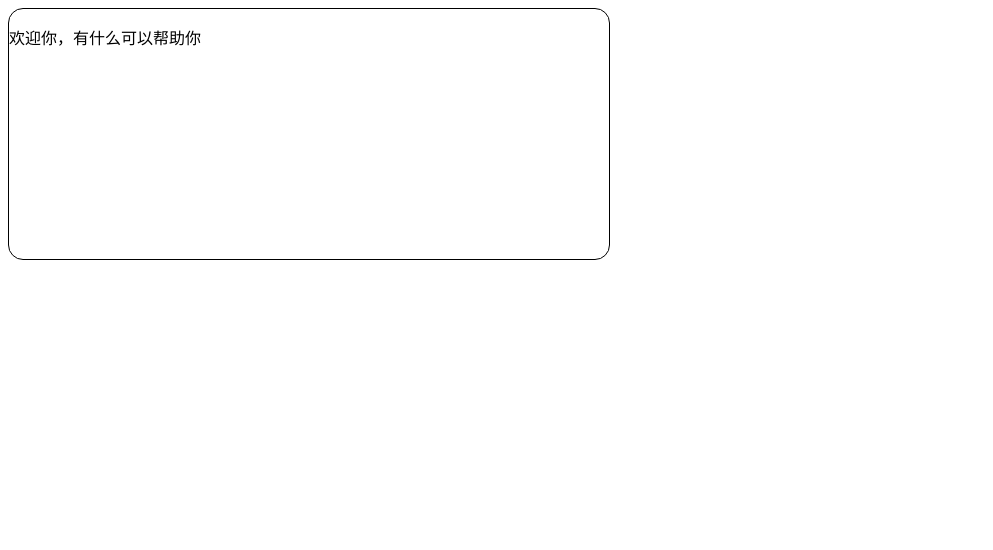
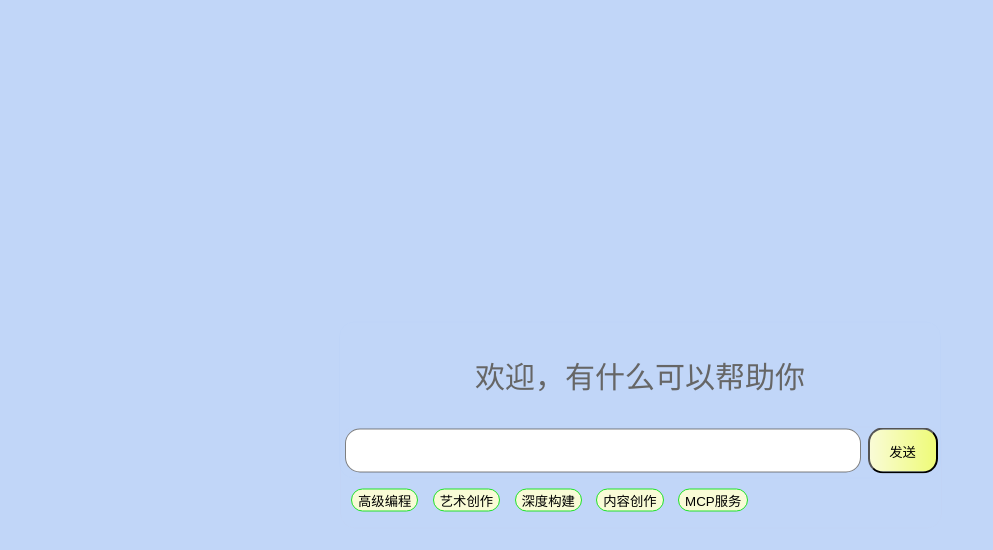
Before and after one commit to leonaiuv/JavaScripttest, a plain HTML site: page index.html in a window 1280 px wide. Shown: the whole page, without its empty margins (0-993 px from the left). Drawn offline with Linux system fonts and the light colour scheme.

Commit message:
feat(界面): 更新聊天界面布局和样式
添加了输入框和发送按钮，并引入多个业务功能按钮。调整了整体布局和样式，提升了用户体验和交互性。样式文件进行了相应更新，包括按钮悬停和点击效果。

```diff
--- a/index.html
+++ b/index.html
@@ -6,14 +6,23 @@
         <link rel="stylesheet" href="style.css">
     </head>
     <body>
+
     <div id="chatSet">
-        <div id="nav">
-            <div id="logo"><p>欢迎你，有什么可以帮助你</p></div>
-        </div>
-        <div>
+        <div id="limitation">
+            <div id="logo"><p>欢迎，有什么可以帮助你</p></div>
             <div id="chat">
-                <div id="dialogBox" class="dialogComponent"></div>
-                <div id="inputBox" class="dialogComponent"></div>
+                <div id="dialogBox" class="dialogComponent">
+                    <input type="text" id="inputBox" class="dialogComponent">
+                    <button type="submit" id="inputBtn">发送</button>
+                </div>
+                <div id="agentTools">
+                    <button type="button" class="business">高级编程</button>
+                    <button type="button" class="business">艺术创作</button>
+                    <button type="button" class="business">深度构建</button>
+                    <button type="button" class="business">内容创作</button>
+                    <button type="button" class="business">MCP服务</button>
+
+                </div>
                 <img src="" id="sendBtn">
             </div>
         </div>
--- a/style.css
+++ b/style.css
@@ -1,6 +1,88 @@
-#chatSet {
+
+body {
+    font-family: Arial, sans-serif;
+    margin: 0;
+    padding: 0;
+    background-color: rgba(51, 120, 232, 0.3)
+}
+#limitation {
 width: 600px;
-height: 250px;
+height: 155px;
 border-radius: 15px;
-border: 1px solid black;
+border: 1px solid rgba(0, 98, 255, 0.01);
+position: absolute;
+left: 50%;
+transform: translateX(-50%);
+top: 50%;
+transform: translate(-50%, -50%);
+
 }
+#chat {
+width: 600px;
+height: 100px;
+border-radius: 15px;
+border: 1px solid rgba(255, 102, 102, 0.01);
+position: absolute;
+}
+
+#logo{
+    margin-left: auto;
+    margin-right: auto;
+    display: block;
+    width: auto;
+}
+
+#logo p {
+    font-size: 30px;
+    text-align: center;
+    color: #666666;
+}
+
+#inputBox {
+    width: 510px;
+    height: 40px;
+    border-radius: 15px;
+    margin: auto;
+    border: 1px solid rgba(0, 0, 0, 0.5);
+}
+
+#inputBtn {
+    width: 70px;
+    height: 46.3px;
+    border-radius: 15px;
+    margin: auto;
+    cursor: pointer; /* 鼠标悬停时变为手型 */
+}
+
+#dialogBox {
+    display: flex;
+    justify-content: center;
+}
+
+#inputBtn{
+background: linear-gradient(to right, #f9fbd6, #eefb77);
+}
+
+.business {
+    background-color: #f9fbd6;
+    border: 1px solid #20e12a;
+    margin-top: 15px;
+    margin-left: 10px;
+    border-radius: 15px;
+}
+.business {
+    background-color: #f9fbd6;
+    border: 1px solid #20e12a;
+    margin-top: 15px;
+    margin-left: 10px;
+    border-radius: 15px;
+}
+
+.business:hover {
+    background-color: #e6e8a7; /* 鼠标悬停时背景颜色变化 */
+    cursor: pointer; /* 鼠标悬停时变为手型 */
+}
+
+.business:active {
+    background-color: #d4d68f; /* 鼠标点击时背景颜色变化 */
+}
```
